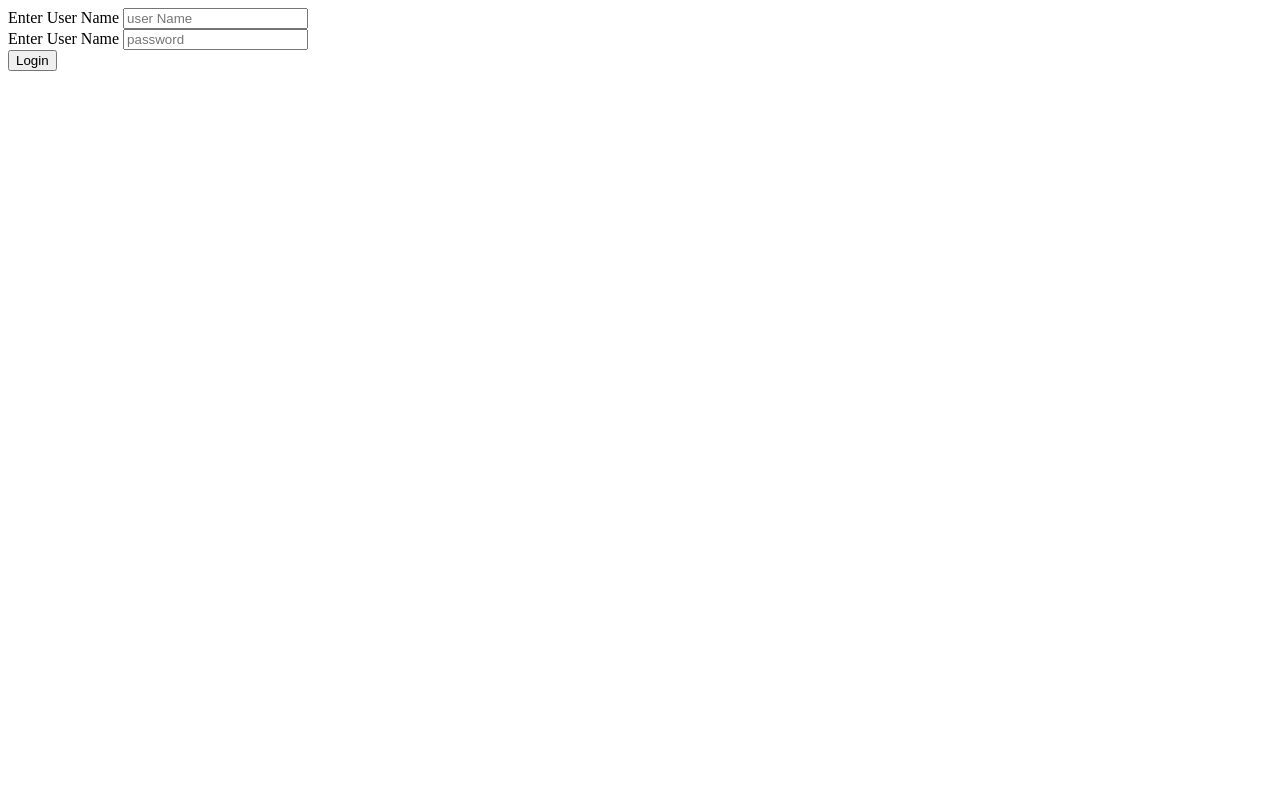
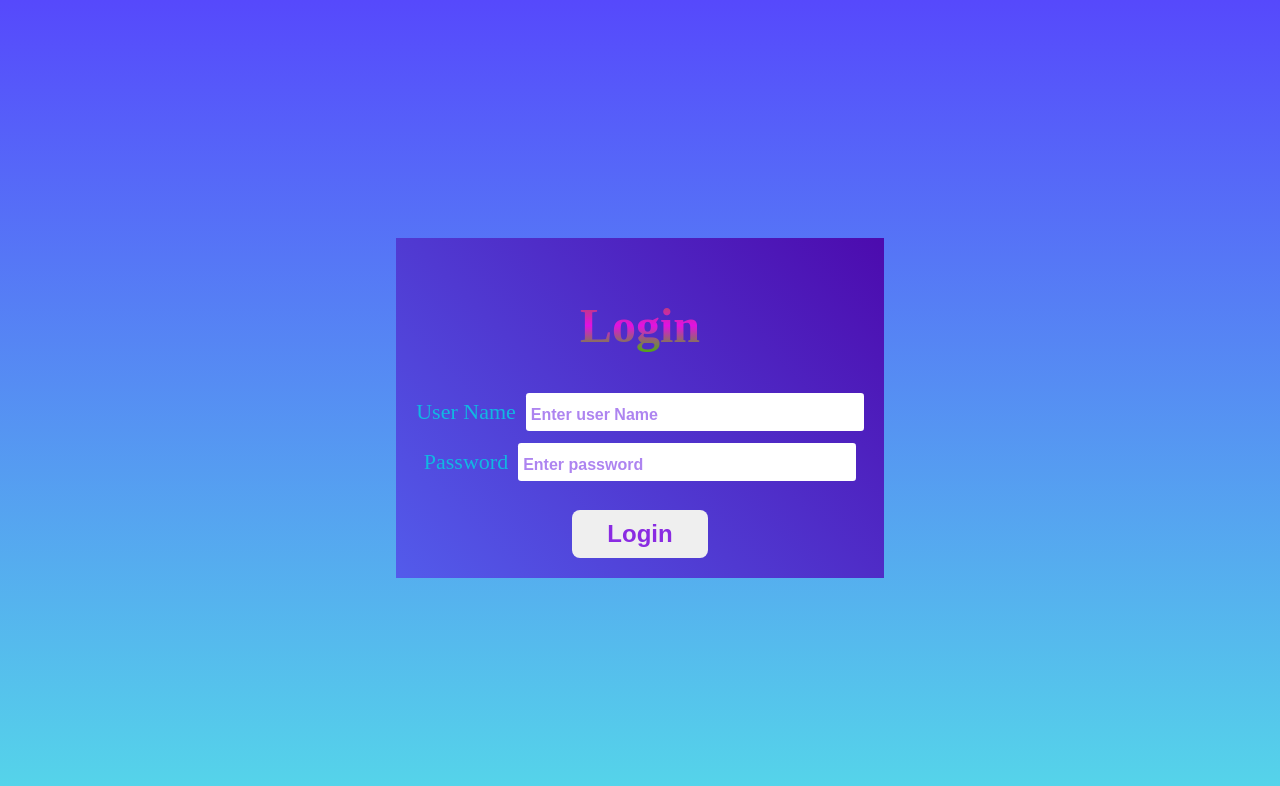
Before and after one commit to joffreynk/loginform, a plain HTML site: page iindex.html in a window 1280 px wide. Drawn offline with Linux system fonts and the light colour scheme.

Commit message:
finalize styling

```diff
--- a/iindex.html
+++ b/iindex.html
@@ -4,23 +4,26 @@
     <meta charset="UTF-8" />
     <meta http-equiv="X-UA-Compatible" content="IE=edge" />
     <meta name="viewport" content="width=device-width, initial-scale=1.0" />
-    <title>Document</title>
+    <title>Login</title>
     <link rel="stylesheet" href="/index.css" />
   </head>
   <body>
+    <div class="form">
+      <h2>Login</h2>
       <form>
-      <div>
-        <label>Enter User Name</label>
-        <input type="text" placeholder="user Name" name="userName" />
+        <div class="username">
+          <label>User Name</label>
+          <input type="text" placeholder="Enter user Name" name="userName" />
         </div>
-      <div >
-        <label>Enter User Name</label>
-        <input type="password" placeholder="password" name="password" />
+        <div class="password" >
+          <label>Password</label>
+          <input type="password" placeholder="Enter password" name="password" />
         </div>
-      <div>
+        <div class="submit">
           <button type="submit">Login</button>
         </div>
       </form>
+    </div>
     <script type="j" src="/index.js"></script>
   </body>
 </html>
--- a/index.css
+++ b/index.css
@@ -0,0 +1,77 @@
+body{
+  background-image: linear-gradient(0deg, rgb(85, 217, 233),rgb(86, 73, 252));
+  display: flex;
+  flex-direction: column;
+  align-items: center;
+  justify-content: center;
+  height: 100vh;
+}
+
+.form {
+
+  padding: 20px;
+  display: flex;
+  flex-direction: column;
+  align-items: center;
+  justify-items: center;
+  background-image: linear-gradient(45deg, rgb(83, 91, 235), rgb(76, 11, 174));
+
+  }
+
+  form {
+    display: flex;
+    flex-direction: column;
+    align-items: center;
+    justify-content: center;
+    gap: 0.8rem;
+  }
+
+.form h2 {
+  font-size: 3rem;
+  background-color: transparent;
+  color: linear-gradient(45deg, rgb(83, 91, 235), rgb(76, 11, 174));
+  background: -webkit-linear-gradient(  #aa4f4f, #e211e2,  rgb(76, 174, 11));
+  -webkit-background-clip: text;
+  -webkit-text-fill-color: transparent;
+}
+
+.username, .password {
+  display: flex;
+  justify-content: center;
+  align-items: center;
+  gap: 10px;
+  flex: 1;
+}
+label {
+  font-size: 22px;
+  color: #11b8e2;
+}
+input, button {
+  flex: 1;
+  font-weight: bold;
+  font-size: 1.5rem;
+  padding: 5px;
+  padding-bottom: 5px;
+  color: blueviolet;
+  border: none;
+  border-radius: 0.2rem;
+  outline: none;
+  }
+
+  input::placeholder {
+    font-size: 1rem;
+    color: #5e0ce2;
+    opacity: 0.5;
+  }
+
+  button {
+    margin-top: 1rem;
+    padding: 10px 35px;
+    border-radius: 0.5rem;
+  }
+
+  button:hover {
+    background: blueviolet;
+    color: white;
+    cursor: pointer;
+  }
```
Lines whose indentation alone changed are shown as unchanged.
